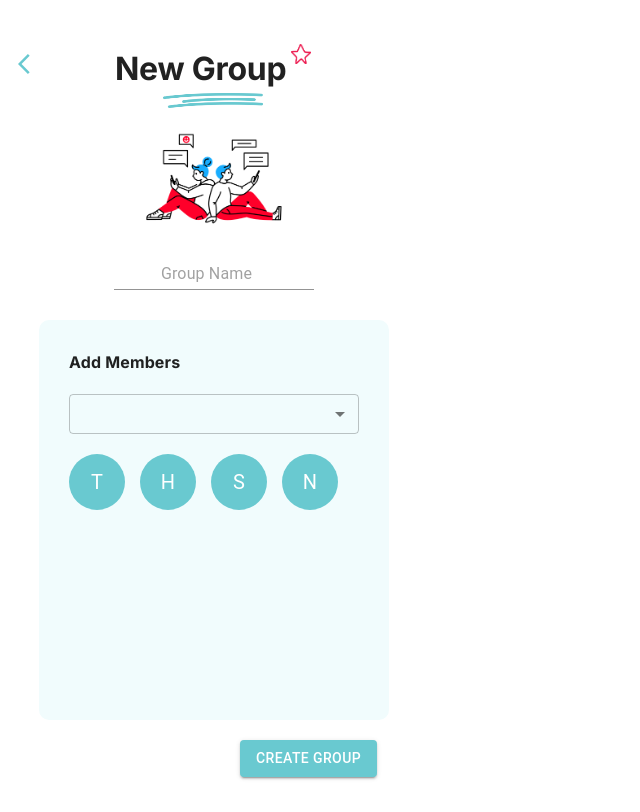
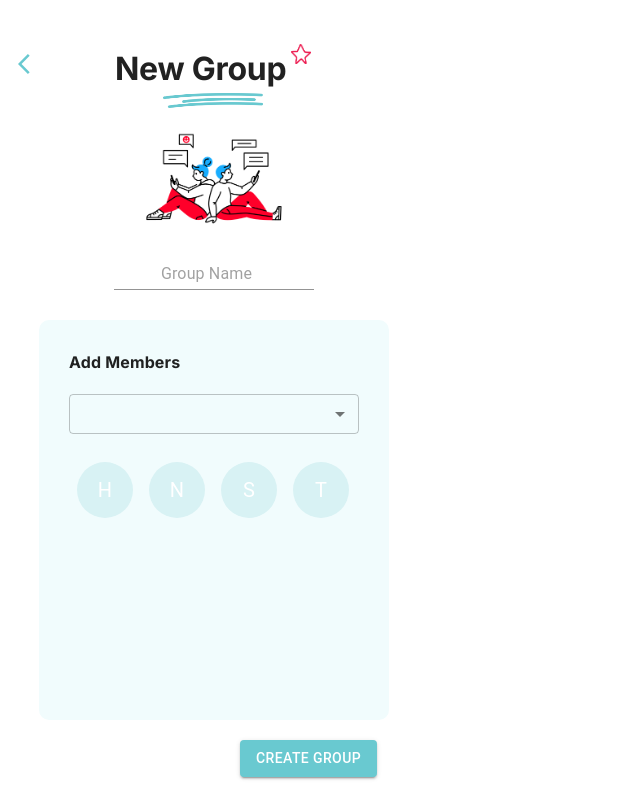
Before and after one commit to triciiaaa/4-Us, a Next.js app: page /for-us/create-group in a window 1280 px wide. Shown: the whole page, without its empty margins (0-640 px from the left). Built offline with nearby package versions, Linux system fonts and the light colour scheme.

Commit message:
updated clickable avatar for create group

```diff
--- a/app/common/customised-theme.js
+++ b/app/common/customised-theme.js
@@ -6,6 +6,7 @@ let CustomisedTheme = createTheme({
       light: "#F1FCFD",
       main: "#69C9D0",
       dark: "#5DB1B7",
+      unselected: "#D8F2F4"
     },
     pink: {
       main: "#EE1D52",
--- /dev/null
+++ b/app/for-us/create-group/clickable-avatar.js
@@ -0,0 +1,39 @@
+"use client";
+
+import Image from "next/image";
+import styles from "../../page.module.css";
+import { Avatar } from "@mui/material";
+import { useRouter } from "next/navigation";
+import { IconButton } from "@mui/material";
+import RedeemIcon from "@mui/icons-material/Redeem";
+import { useState } from "react";
+import { useTheme } from "@mui/material/styles";
+
+export default function ClickableAvatar({ user }) {
+  const theme = useTheme();
+  const [isClicked, setIsClicked] = useState(false);
+
+  const handleClick = () => {
+    setIsClicked(!isClicked);
+  };
+
+  return (
+    <IconButton onClick={handleClick}>
+      {isClicked ? (
+        <Avatar
+          alt="User Avatar"
+          sx={{ width: 56, height: 56, bgcolor: theme.palette.blue.dark }}
+        >
+          {user}
+        </Avatar>
+      ) : (
+        <Avatar
+          alt="User Avatar"
+          sx={{ width: 56, height: 56, bgcolor: theme.palette.blue.unselected }}
+        >
+          {user}
+        </Avatar>
+      )}
+    </IconButton>
+  );
+}
--- a/app/for-us/create-group/form.js
+++ b/app/for-us/create-group/form.js
@@ -4,6 +4,7 @@ import { Typography, TextField, Stack, Box, Avatar } from "@mui/material";
 import UserMultiSelect from "../../for-us/create-group/user-multi-select";
 import { blue } from "@mui/material/colors";
 import { useTheme } from "@mui/material/styles";
+import ClickableAvatar from "./clickable-avatar";
 
 export default function Form() {
   const theme = useTheme();
@@ -57,12 +58,11 @@ export default function Form() {
           display="flex"
           flexDirection="row"
           alignItems="center"
-          gap="15px"
         >
-          <Avatar sx={{ width: 56, height: 56, bgcolor: theme.palette.blue.main }}>T</Avatar>
-          <Avatar sx={{ width: 56, height: 56, bgcolor: theme.palette.blue.main }}>H</Avatar>
-          <Avatar sx={{ width: 56, height: 56, bgcolor: theme.palette.blue.main }}>S</Avatar>
-          <Avatar sx={{ width: 56, height: 56, bgcolor: theme.palette.blue.main }}>N</Avatar>
+          <ClickableAvatar user="H"/>
+          <ClickableAvatar user="N"/>
+          <ClickableAvatar user="S"/>
+          <ClickableAvatar user="T"/>
         </Stack>
       </Stack>
     </Stack>
--- a/app/for-us/create-group/user-multi-select.js
+++ b/app/for-us/create-group/user-multi-select.js
@@ -24,7 +24,7 @@ const MenuProps = {
   },
 };
 
-const names = ["@tricia", "@huiling", "@shirer", "@nurin"];
+const names = ["@huiling", "@nurin", "@shirer", "@tricia"];
 
 function getStyles(name, personName, theme) {
   return {
```
